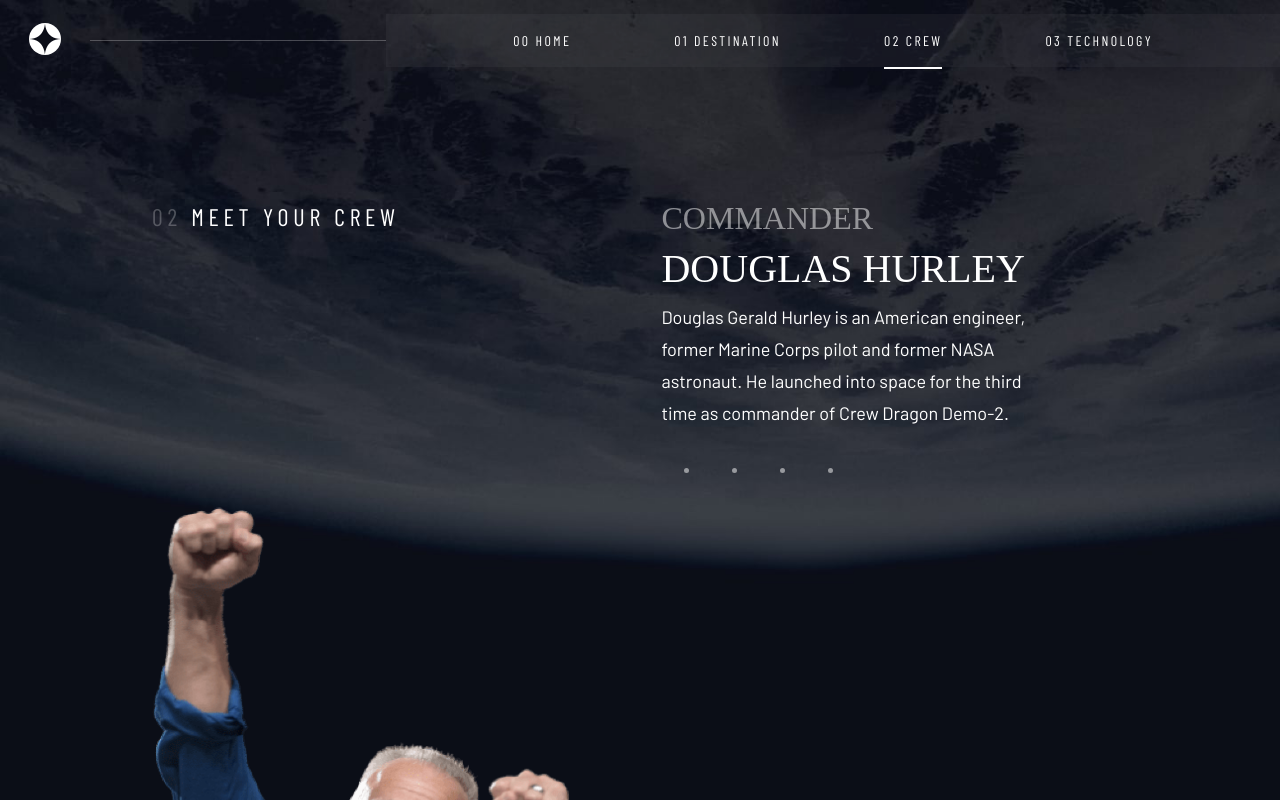
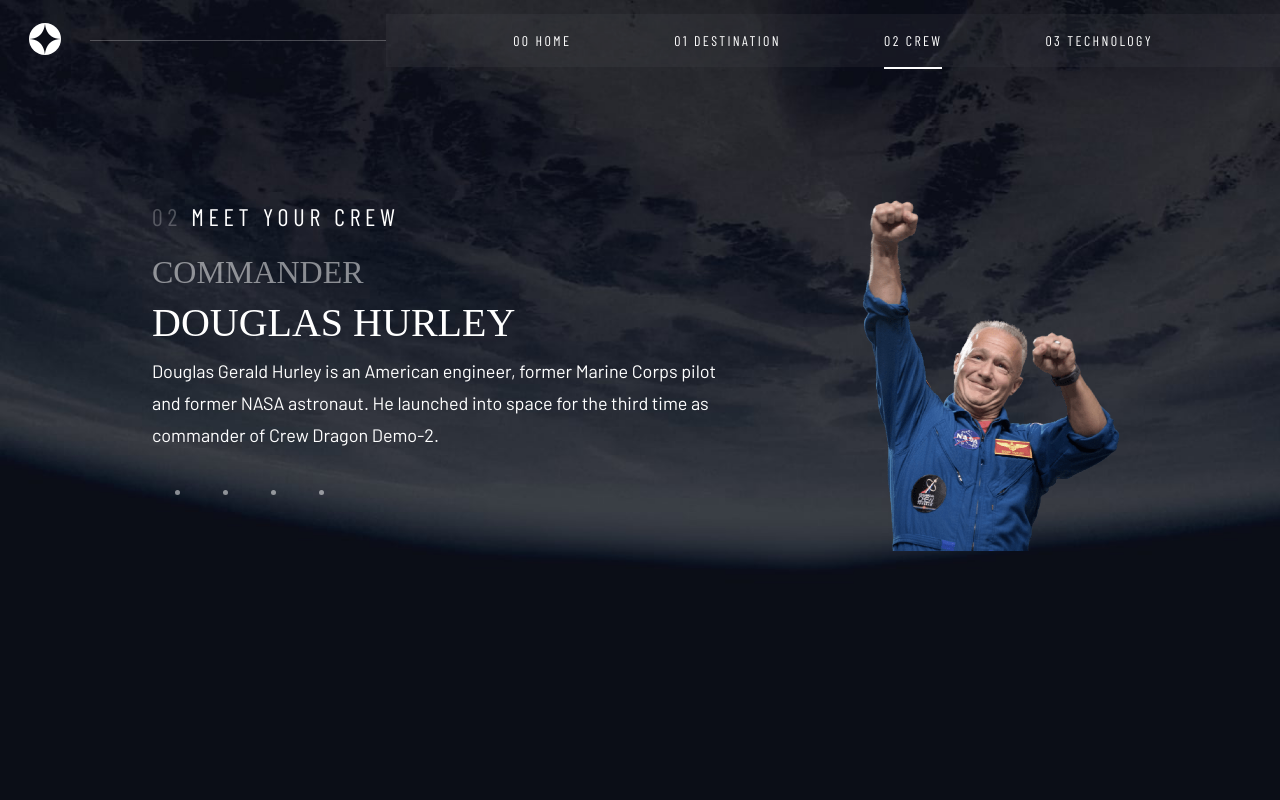
Before and after one commit to evey201/gunsel-space-tourism-assignment, a React (Create React App) app: page /crew in a window 1280 px wide. Built offline with nearby package versions, Linux system fonts and the light colour scheme; a web font is replaced by a local one.

Commit message:
clean up in crew page for mobile

```diff
--- a/src/constants/routes.js
+++ b/src/constants/routes.js
@@ -17,7 +17,7 @@
     },
     {
         match: '/technology',
-        path: '/03 technology',
+        path: '/technology',
         title: '03 technology'
     },
 ]
--- a/src/pages/crew/crew.jsx
+++ b/src/pages/crew/crew.jsx
@@ -14,6 +14,7 @@
   return (
     <Layout backgroundImage={DestopImage} mobileBgImage={MobileImage}>
       <Container>
+          <div>
             <Header>
               <Num>02</Num> Meet your crew
             </Header>
@@ -24,17 +25,18 @@
                   <Description>{crew[activeTab].bio}</Description>
               </BioData>
               <Gallery
-                // className="Crew__dots-component"
                   value={activeTab}
                   data={new Array(crew.length).fill(' ')}
                   onChange={onTabChangeHandler}
-                // tabClassName="crew__dot"
               />
             </Content>
+          </div>
+          <div>
           <Images
               src={crew[activeTab].images.png}
               alt="crewMember"
           />
+          </div>
       </Container>
     </Layout>
   );
--- a/src/pages/crew/crew.styled.jsx
+++ b/src/pages/crew/crew.styled.jsx
@@ -1,9 +1,9 @@
 import styled from 'styled-components'
 
 export const Container = styled.section`
-    height: 90vh;
-    display: grid;
-    grid-template-columns: 1fr 0.9fr;
+
+    display: flex;
+    justify-content: space-evenly;
     padding: 7.5rem 10rem 0 9.5rem;
     color: #ffffff;
 
@@ -82,7 +82,6 @@
     font-weight: 400;
     font-size: 32px;
     line-height: 37px;
-    /* identical to box height */
 
     text-transform: uppercase;
 
@@ -131,9 +130,8 @@
         line-height: 28px;
         text-transform: uppercase;
         text-align: center;
-        padding-left: 15px;
-        width: 380px;
-        ${'' /* align-self: center; */}
+        margin-bottom: 10px;
+        width: 300px;
     }
 
     @media (min-width: 400px) and (max-width: 800px) {
@@ -141,6 +139,7 @@
         line-height: 46px;
         text-align: center;
         padding-left: 90px;
+        margin-bottom: 20px;
     }
 `
 
@@ -155,6 +154,7 @@
     @media (max-width: 380px) {
         font-size: 15px;
         line-height: 25px;
+        ${'' /* text-align: left; */}
         width:300px
 
     }
@@ -167,7 +167,14 @@
 `
 
 export const BioData = styled.div`
-    margin-bottom: 30px
+    margin-bottom: 30px;
+    @media (max-width: 380px) {
+        display: flex;
+        flex-direction: column;
+        column-gap: 4px;
+        align-items: center;
+        text-align: center;
+	}
 `
 
 export const Images = styled.img`
```
Lines whose indentation alone changed are shown as unchanged.
